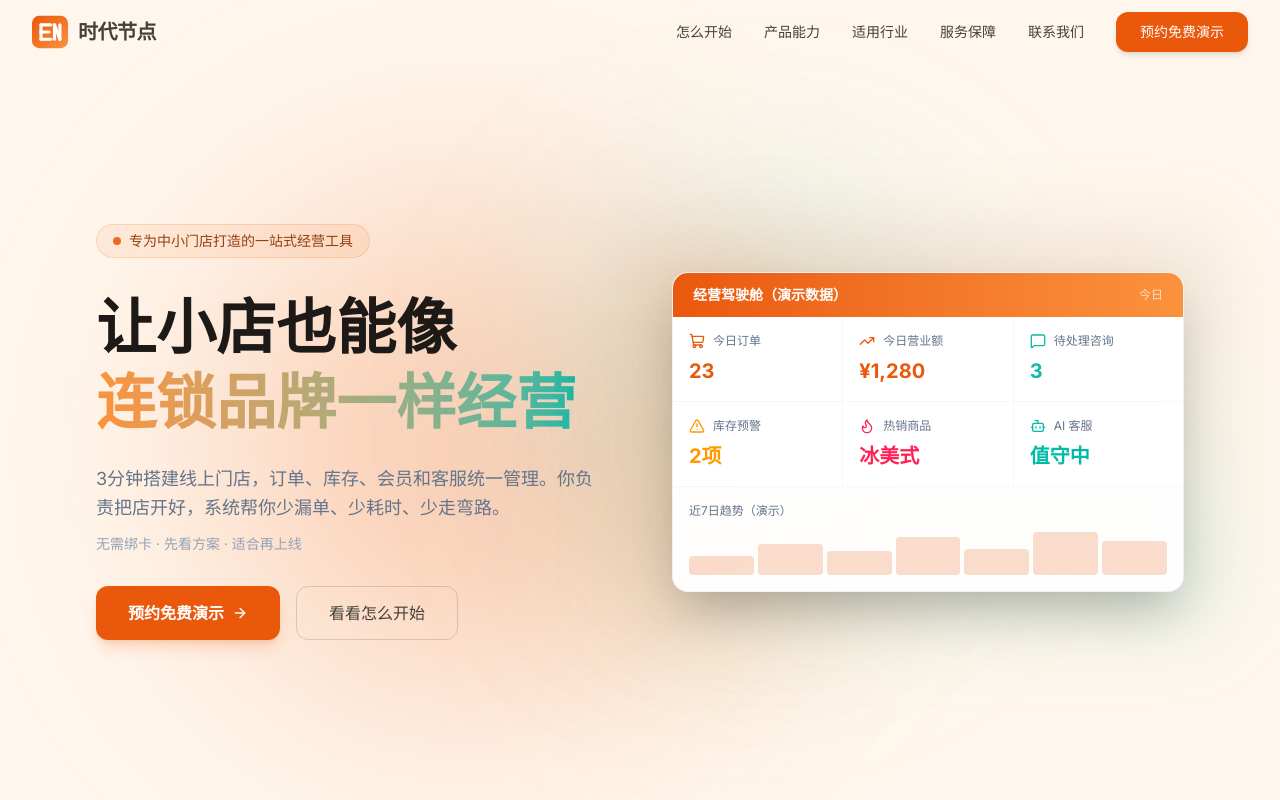
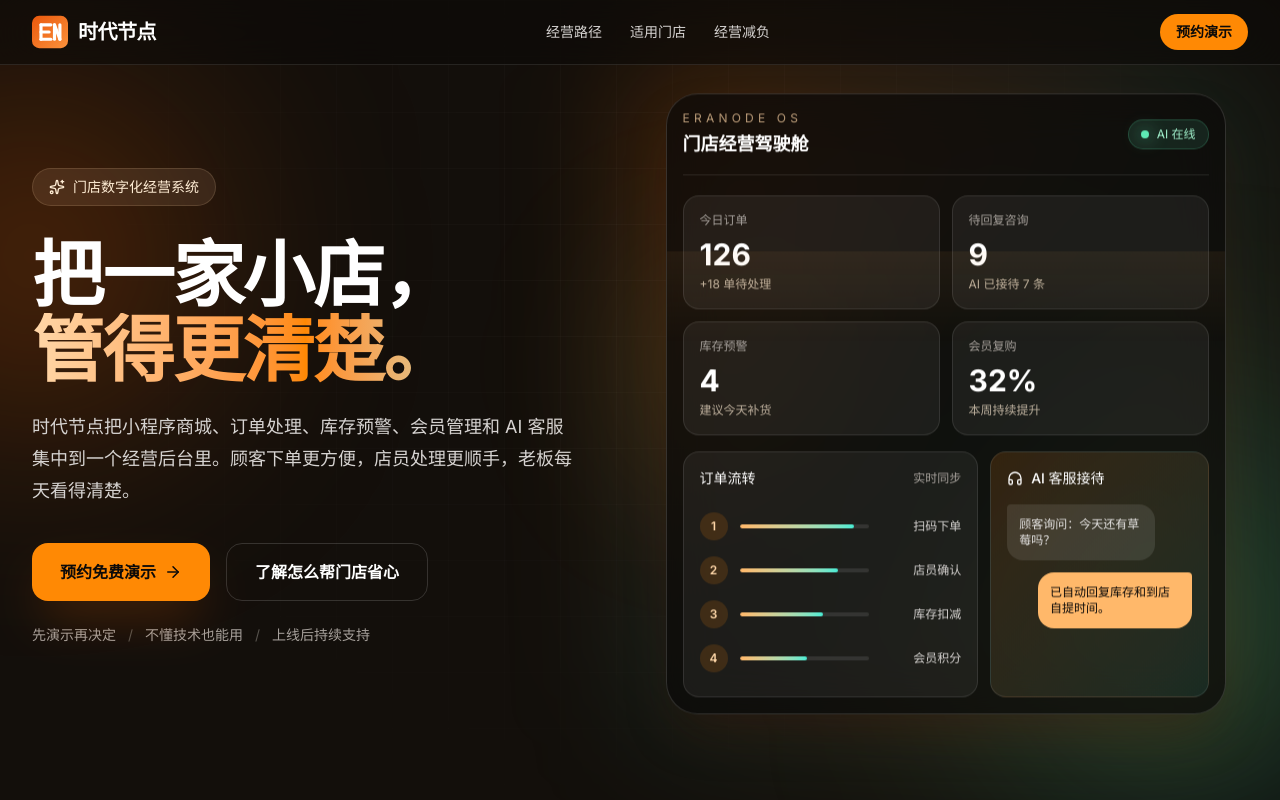
Before and after one commit to 575568329/Official-Website---Era-Node, a React (Vite) app: page / in a window 1280 px wide. Shown: the top 800 px of the page. Built offline with nearby package versions, Linux system fonts and the light colour scheme; the HTML template or start-up script is replaced by a standard one.

Commit message:
Polish cool showcase branch

```diff
--- a/src/App.jsx
+++ b/src/App.jsx
@@ -1,68 +1,19 @@
 import { lazy, Suspense } from 'react';
 
-// 非首屏组件懒加载
-const Navbar = lazy(() => import('./components/Navbar'));
-const Hero = lazy(() => import('./components/Hero'));
-const HowItWorks = lazy(() => import('./components/HowItWorks'));
-const Stats = lazy(() => import('./components/Stats'));
-const Products = lazy(() => import('./components/Products'));
-const Solutions = lazy(() => import('./components/Solutions'));
-const Advantages = lazy(() => import('./components/Advantages'));
-const About = lazy(() => import('./components/About'));
-const Contact = lazy(() => import('./components/Contact'));
 const CoolShowcasePage = lazy(() => import('./components/CoolShowcasePage'));
 
-// 加载占位组件
 function LoadingFallback() {
   return (
-    <div className="flex items-center justify-center min-h-[200px]">
-      <div className="w-8 h-8 border-2 border-primary border-t-transparent rounded-full animate-spin" />
+    <div className="flex min-h-screen items-center justify-center bg-[#130f0b]">
+      <div className="h-8 w-8 animate-spin rounded-full border-2 border-orange-300 border-t-transparent" />
     </div>
   );
 }
 
 export default function App() {
-  const isCoolPage = window.location.pathname.replace(/\/+$/, '') === '/cool';
-
-  if (isCoolPage) {
-    return (
-      <Suspense fallback={<LoadingFallback />}>
-        <CoolShowcasePage />
-      </Suspense>
-    );
-  }
-
   return (
-    <div className="min-h-screen">
-      <Suspense fallback={<LoadingFallback />}>
-        <Navbar />
-      </Suspense>
-      <main>
-        <Suspense fallback={<LoadingFallback />}>
-          <Hero />
-        </Suspense>
-        <Suspense fallback={<LoadingFallback />}>
-          <HowItWorks />
-        </Suspense>
-        <Suspense fallback={<LoadingFallback />}>
-          <Stats />
-        </Suspense>
-        <Suspense fallback={<LoadingFallback />}>
-          <Products />
-        </Suspense>
-        <Suspense fallback={<LoadingFallback />}>
-          <Solutions />
-        </Suspense>
-        <Suspense fallback={<LoadingFallback />}>
-          <Advantages />
-        </Suspense>
-        <Suspense fallback={<LoadingFallback />}>
-          <About />
-        </Suspense>
-        <Suspense fallback={<LoadingFallback />}>
-          <Contact />
-        </Suspense>
-      </main>
-    </div>
+    <Suspense fallback={<LoadingFallback />}>
+      <CoolShowcasePage />
+    </Suspense>
   );
 }
--- a/src/components/CoolShowcasePage.jsx
+++ b/src/components/CoolShowcasePage.jsx
@@ -150,19 +150,16 @@ function CoolNav() {
   return (
     <header className="fixed left-0 right-0 top-0 z-50 border-b border-white/10 bg-stone-950/55 backdrop-blur-xl">
       <div className="mx-auto flex h-16 max-w-7xl items-center justify-between px-4 sm:px-6 lg:px-8">
-        <a href="/" className="[&_span]:text-white">
+        <a href="#top" className="[&_span]:text-white">
           <Logo />
         </a>
         <nav className="hidden items-center gap-7 text-sm text-stone-300 md:flex">
           <a href="#story" className="transition-colors hover:text-white">经营路径</a>
-          <a href="#industries" className="transition-colors hover:text-white">行业适配</a>
-          <a href="#contact-cool" className="transition-colors hover:text-white">预约演示</a>
+          <a href="#industries" className="transition-colors hover:text-white">适用门店</a>
+          <a href="#relief" className="transition-colors hover:text-white">经营减负</a>
         </nav>
-        <a
-          href="/"
-          className="rounded-full border border-white/15 px-4 py-2 text-sm font-medium text-white transition-colors hover:bg-white/10"
-        >
-          返回稳健版
+        <a href="#contact-cool" className="rounded-full bg-orange-400 px-4 py-2 text-sm font-semibold text-stone-950 transition-transform hover:-translate-y-0.5">
+          预约演示
         </a>
       </div>
     </header>
@@ -182,18 +179,17 @@ export default function CoolShowcasePage() {
       <CoolNav />
 
       <main>
-        <section className="relative min-h-screen px-4 pt-28 sm:px-6 lg:px-8">
+        <section id="top" className="relative flex min-h-screen items-center px-4 py-24 sm:px-6 lg:px-8">
           <div className="cool-grid absolute inset-0 opacity-45" />
           <div className="absolute left-[-10%] top-24 h-80 w-80 rounded-full bg-orange-500/30 blur-[120px]" />
           <div className="absolute bottom-0 right-[-8%] h-96 w-96 rounded-full bg-teal-400/20 blur-[130px]" />
           <div className="absolute left-1/2 top-1/3 h-48 w-48 rounded-full bg-amber-300/15 blur-[90px]" />
 
-          <div className="relative mx-auto grid max-w-7xl items-center gap-16 lg:grid-cols-[.95fr_1.05fr]">
+          <div className="relative mx-auto grid w-full max-w-7xl items-center gap-16 lg:grid-cols-[.95fr_1.05fr]">
             <motion.div
               initial={{ opacity: 0, y: 28 }}
               animate={{ opacity: 1, y: 0 }}
               transition={{ duration: 0.7 }}
-              className="pt-10"
             >
               <div className="inline-flex items-center gap-2 rounded-full border border-orange-200/15 bg-orange-200/10 px-4 py-2 text-sm text-orange-100">
                 <Sparkles size={16} />
@@ -303,7 +299,7 @@ export default function CoolShowcasePage() {
           </div>
         </section>
 
-        <section className="relative px-4 py-24 sm:px-6 lg:px-8">
+        <section id="relief" className="relative px-4 py-24 sm:px-6 lg:px-8">
           <div className="mx-auto max-w-7xl">
             <div className="mb-12 max-w-3xl">
               <div className="text-sm font-semibold uppercase tracking-[0.35em] text-orange-300">Why EraNode</div>
```
